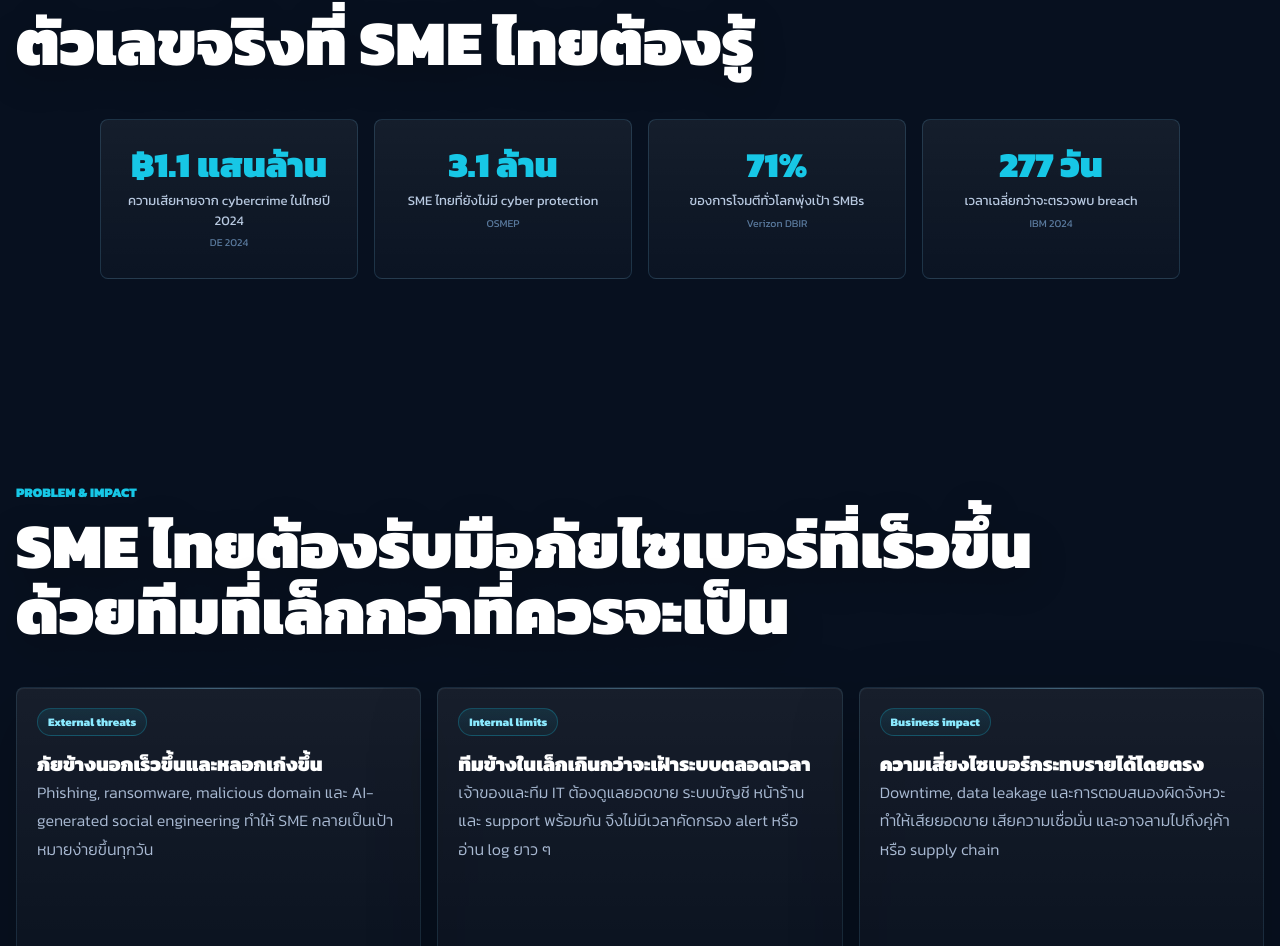
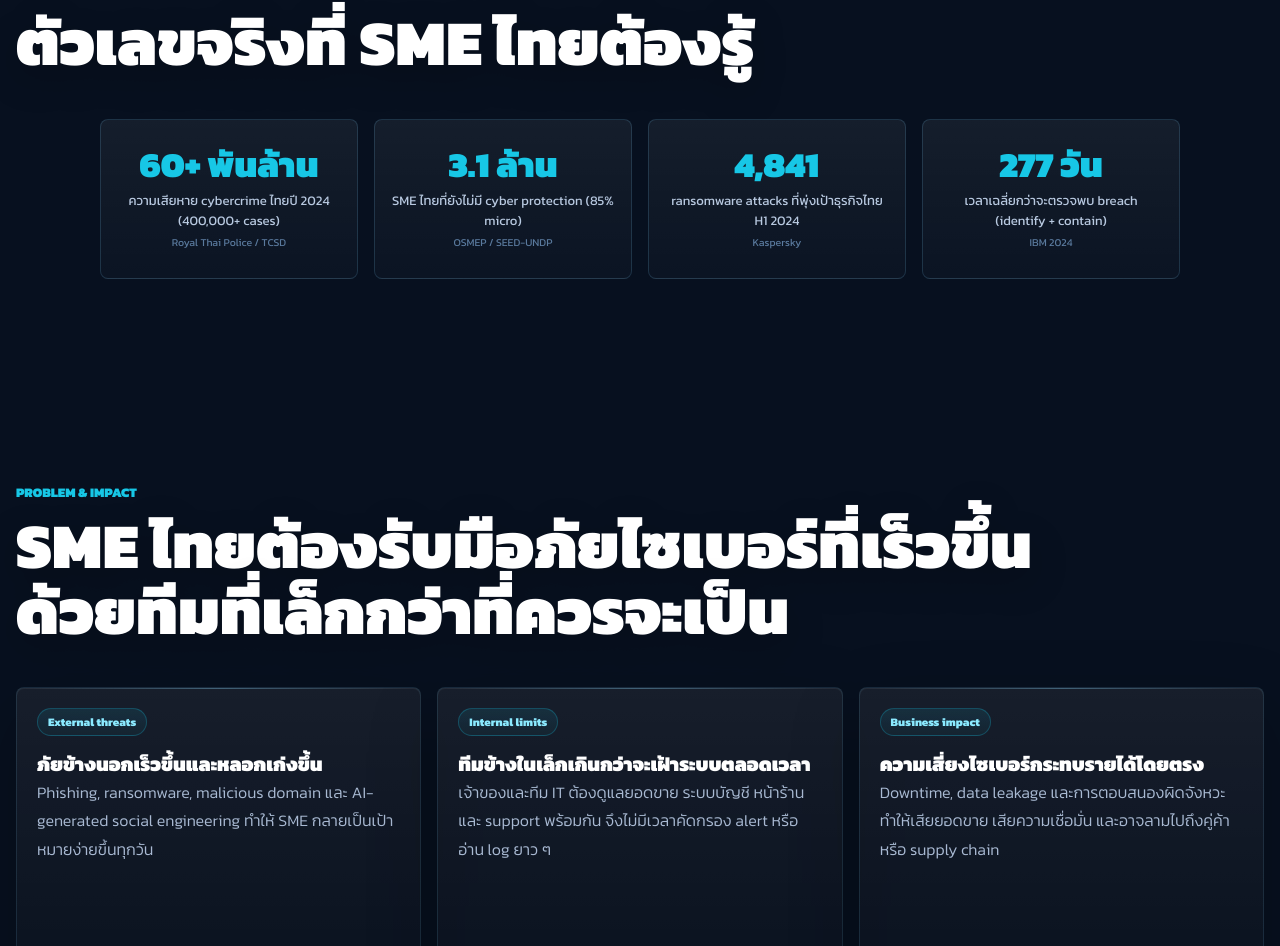
Before and after one commit to ajbk/bangkaew-k9-landing, a Next.js app: page / in a window 1280 px wide. Shown: the part 922-1868 px from the top of the page. Built offline with nearby package versions, Linux system fonts and the light colour scheme.

Commit message:
fix: update CyberStats with verified research data (Kaspersky, IBM, RTP, OSMEP)

```diff
--- a/app/page.tsx
+++ b/app/page.tsx
@@ -19,10 +19,10 @@ const heroPills = [
 ];
 
 const cyberStats = [
-  { number: '฿1.1 แสนล้าน', label: 'ความเสียหายจาก cybercrime ในไทยปี 2024', source: 'DE 2024' },
-  { number: '3.1 ล้าน', label: 'SME ไทยที่ยังไม่มี cyber protection', source: 'OSMEP' },
-  { number: '71%', label: 'ของการโจมตีทั่วโลกพุ่งเป้า SMBs', source: 'Verizon DBIR' },
-  { number: '277 วัน', label: 'เวลาเฉลี่ยกว่าจะตรวจพบ breach', source: 'IBM 2024' },
+  { number: '60+ พันล้าน', label: 'ความเสียหาย cybercrime ไทยปี 2024 (400,000+ cases)', source: 'Royal Thai Police / TCSD' },
+  { number: '3.1 ล้าน', label: 'SME ไทยที่ยังไม่มี cyber protection (85% micro)', source: 'OSMEP / SEED-UNDP' },
+  { number: '4,841', label: 'ransomware attacks ที่พุ่งเป้าธุรกิจไทย H1 2024', source: 'Kaspersky' },
+  { number: '277 วัน', label: 'เวลาเฉลี่ยกว่าจะตรวจพบ breach (identify + contain)', source: 'IBM 2024' },
 ];
 
 const impactCards = [
```
